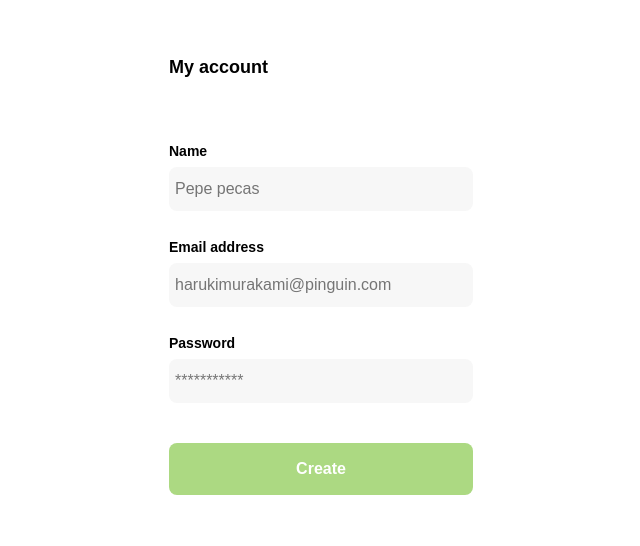
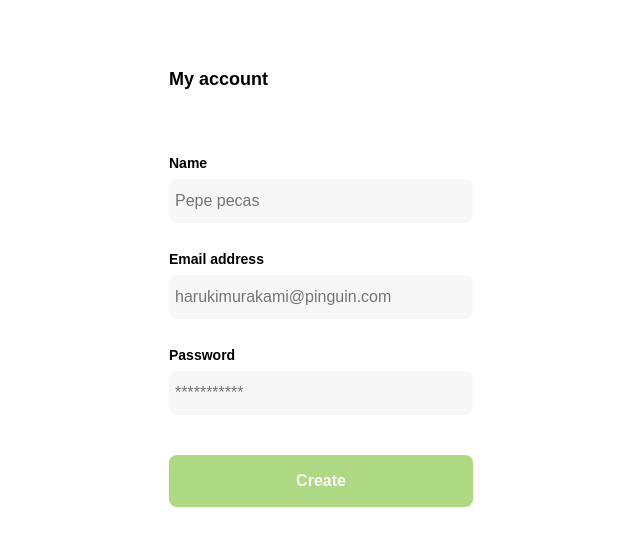
Before and after one commit to lingowmx/frontend-practice, a plain HTML site: page 4class.html in a window 1280 px wide. Shown: the part 124-670 px from the top of the page, without its empty margins (321-961 px from the left). Drawn offline with Linux system fonts and the light colour scheme.

Commit message:
class 4 title fixed

```diff
--- a/src/style4.css
+++ b/src/style4.css
@@ -22,15 +22,16 @@ body{
 
 .form-container{
     display: grid;
-    /* grid-template-rows: auto 1fr auto; */
+    grid-template-rows: auto 1fr auto;
     width: 300px;
-    margin-bottom: 12px;
+    margin-bottom: 36px;
 }
 
 .title{
 font-size: var(--lg);
 margin-bottom: 65px;
 text-align: start;
+margin-top: 60px;
 
 }
 
```
